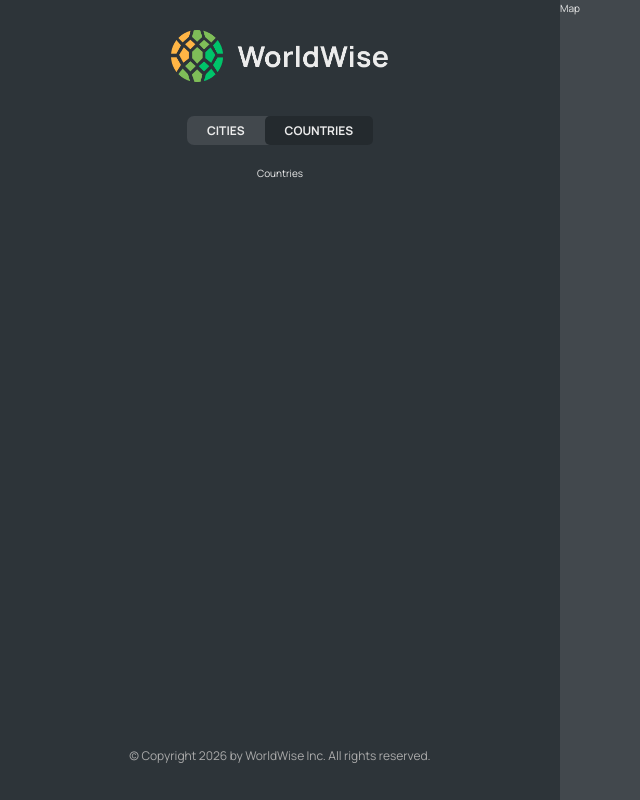
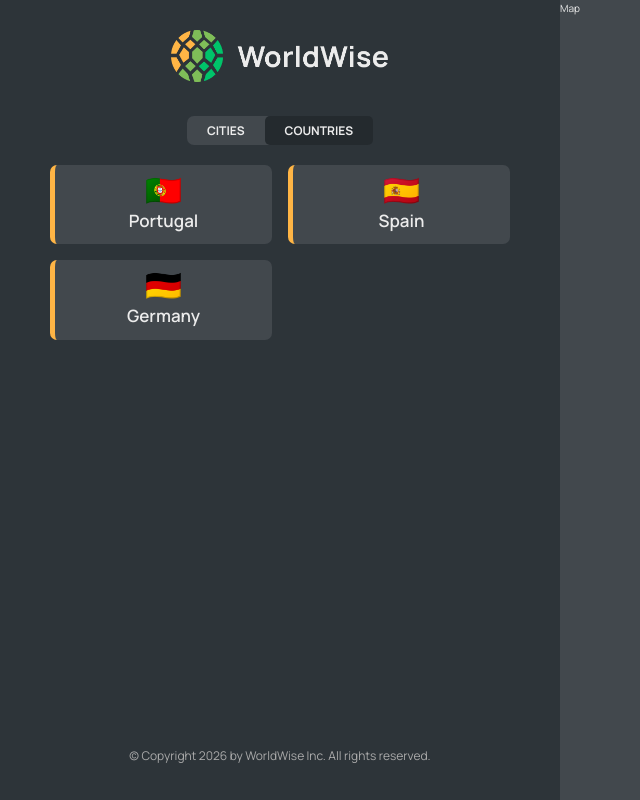
Before and after one commit to karmartir/11-worldwise, a React (Vite) app: page /app/countries in a window 1280 px wide. Shown: the whole page, without its empty margins (0-640 px from the left). Built offline with nearby package versions, Linux system fonts and the light colour scheme; data requests are answered from the project's data file.

Commit message:
Implementing the Countries List

```diff
--- a/src/App.jsx
+++ b/src/App.jsx
@@ -7,6 +7,7 @@ import PageNotFound from "./pages/PageNotFound";
 import AppLayout from "./pages/AppLayout";
 import Login from "./pages/Login";
 import CityList from "./components/CityList";
+import CountryList from "./components/CountryList";
 
 const BASE_URL = "http://localhost:9000";
 function App() {
@@ -47,7 +48,10 @@ function App() {
             path="cities"
             element={<CityList cities={cities} isLoading={isLoading} />}
           />
-          <Route path="countries" element={<p>Countries</p>} />
+          <Route
+            path="countries"
+            element={<CountryList cities={cities} isLoading={isLoading} />}
+          />
           <Route path="form" element={<p>Form</p>} />
         </Route>
         <Route path="*" element={<PageNotFound />} />
--- /dev/null
+++ b/src/components/CountryList.jsx
@@ -0,0 +1,28 @@
+import CountryItem from "./CountryItem";
+import styles from "./CountryList.module.css";
+import Spinner from "./Spinner";
+import Message from "./Message";
+function CountryList({ cities, isLoading }) {
+  if (isLoading) return <Spinner />;
+  if (!cities.length)
+    return (
+      <Message message="Add your first country by clicking on a city on the map" />
+    );
+
+  const countries = cities.reduce((arr, city) => {
+    if (!arr.map((el) => el.country).includes(city.country)) {
+      return [...arr, { country: city.country, emoji: city.emoji }];
+    } else {
+      return arr;
+    }
+  }, []);
+  return (
+    <ul className={styles.countryList}>
+      {countries.map((country) => (
+        <CountryItem key={country.country} country={country} />
+      ))}
+    </ul>
+  );
+}
+
+export default CountryList;
```
